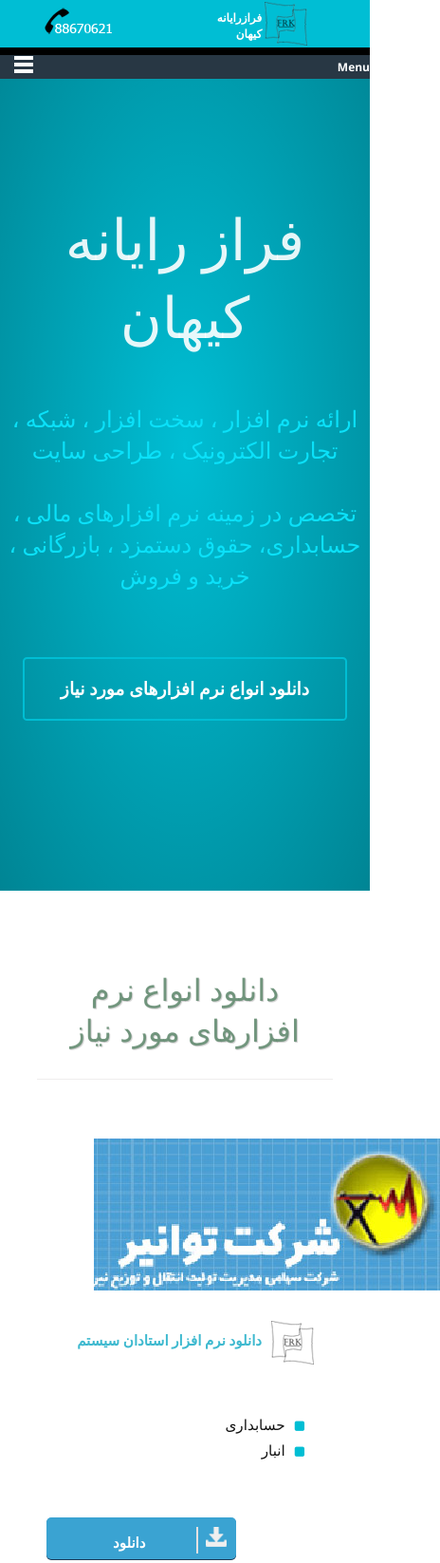
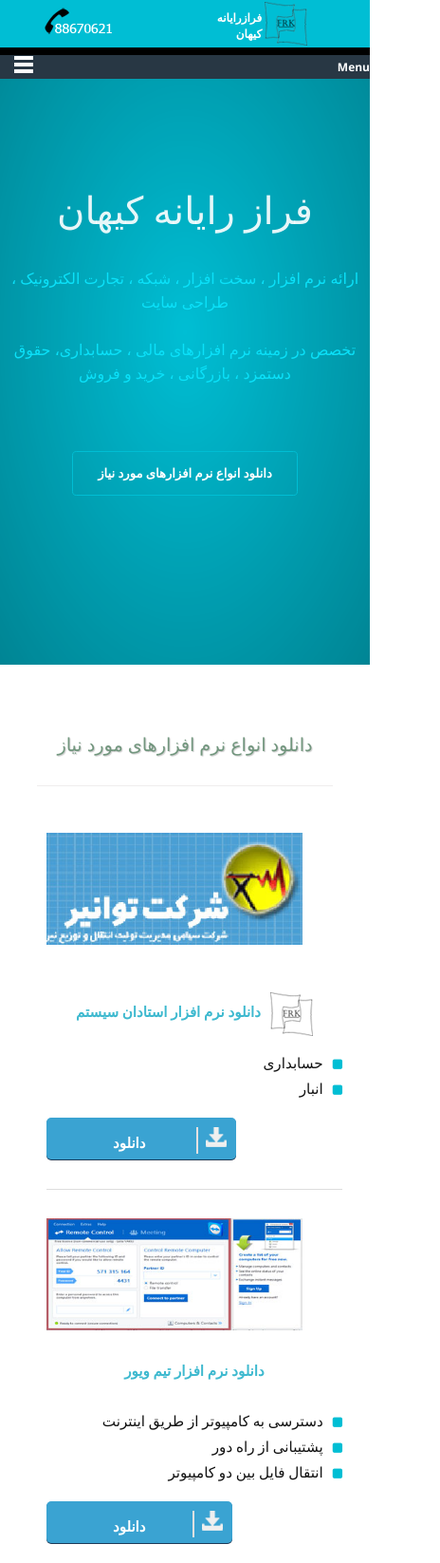
Before and after one commit to vakilileila/FrkSoftware, a plain HTML site: page downloadAplication.html in a window 390 px wide. Shown: the top 1646 px of the page at 95% size, 464 px wide, since content can reach past the window. Drawn offline with Linux system fonts and the light colour scheme.

Commit message:
css-responsiv

```diff
--- a/css/style.css
+++ b/css/style.css
@@ -480,16 +480,69 @@ and (orientation : landscape) {
 	}
 	div.map-frk iframe
 	{
-		width:320px;
+		width:300px;
+		padding:30px 0;
 	}
  div.content_tab_about p
  {
 	 margin: 0 20px 40px;
  }
+
+div.app-slide h1
+ {
+	 font-size:40px;
+ }
+ div.app-slide h2
+ {
+	 font-size:1em;
+	 line-height:25px;
+	 padding:0 10px;
+ }
+ div.app-slide h3 a
+ {
+	 font-size:.7em;
+ }
+ h1.title-app
+ {
+	 font-size:1.2em;
+ }
+ .col-com-3.col-tab-6.col-mob-6.col-desk-6.app-download-image img
+ {
+	 width:270px;
+	 margin:0
+ }
+ .app-slide
+ {
+	 padding:0;
+ }
+
+ div.section-download-list ul, div.section-download-list p
+ {
+	 padding:0;
+ }
+ div.section-download-list h2
+ {
+	   margin-top: 30px;
+  text-align: center;
+  padding: 0;
+  line-height:25px;
+ }
+ ul#vertical
+ {
+	 padding:0;
+ }
+ div.contact
+ {
+	 height:auto;
+ }
 	}
 
 	/* Custom, iPhone Retina */
 	@media only screen and (max-width : 320px){
+		div.map-frk iframe
+	{
+		width:220px;
+	}
 
 	}
 
@@ -1298,6 +1351,7 @@ background-image: linear-gradient(to bottom right, #ABF0F7 0%, #00BED4 100%);
     transition: background-image 1s linear 1s;
 	cursor:pointer;
 	border:1px solid #00bed4;
+	background-color:#00bed4;
 
 
 }
```
